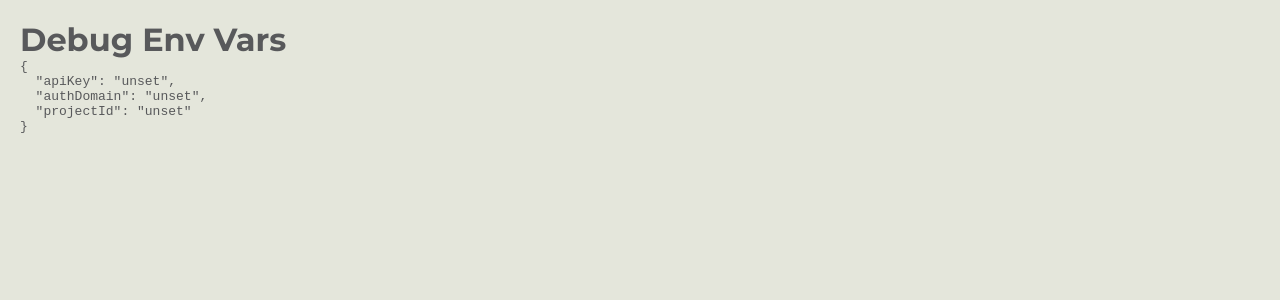
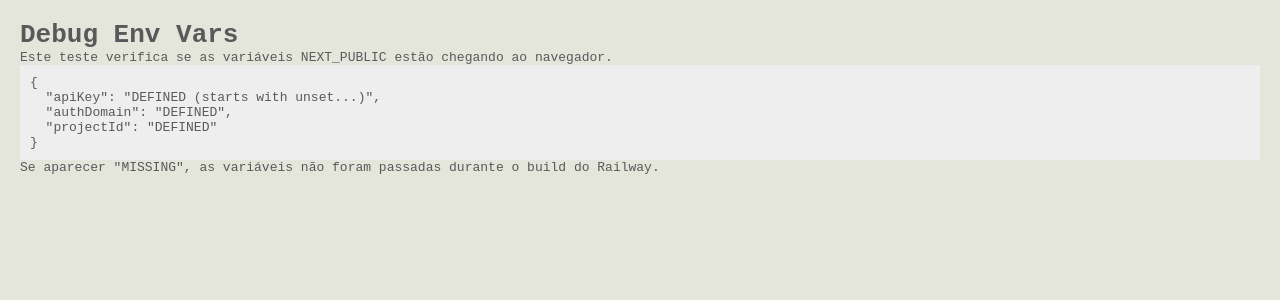
Before and after one commit to gustavocunha88cs/crm-vmm, a Next.js app: page /debug-env in a window 1280 px wide. Shown: the top 300 px of the page. Built offline with nearby package versions, Linux system fonts and the light colour scheme; no server answers; sample sign-in values are in the browser's storage.

Commit message:
Tentando railway

```diff
--- a/app/debug-env/page.tsx
+++ b/app/debug-env/page.tsx
@@ -1,15 +1,22 @@
 export const dynamic = "force-dynamic";
+
 export default function DebugPage() {
   const envVars = {
-    apiKey: process.env.NEXT_PUBLIC_FIREBASE_API_KEY,
-    authDomain: process.env.NEXT_PUBLIC_FIREBASE_AUTH_DOMAIN,
-    projectId: process.env.NEXT_PUBLIC_FIREBASE_PROJECT_ID,
+    apiKey: process.env.NEXT_PUBLIC_FIREBASE_API_KEY ? "DEFINED (starts with " + process.env.NEXT_PUBLIC_FIREBASE_API_KEY.slice(0, 5) + "...)" : "MISSING",
+    authDomain: process.env.NEXT_PUBLIC_FIREBASE_AUTH_DOMAIN ? "DEFINED" : "MISSING",
+    projectId: process.env.NEXT_PUBLIC_FIREBASE_PROJECT_ID ? "DEFINED" : "MISSING",
   };
 
+  console.log("Debug Env Vars (Server Side):", envVars);
+
   return (
-    <div style={{ padding: 20 }}>
+    <div style={{ padding: 20, fontFamily: 'monospace' }}>
       <h1>Debug Env Vars</h1>
-      <pre>{JSON.stringify(envVars, null, 2)}</pre>
+      <p>Este teste verifica se as variáveis NEXT_PUBLIC estão chegando ao navegador.</p>
+      <pre style={{ background: '#eee', padding: 10 }}>
+        {JSON.stringify(envVars, null, 2)}
+      </pre>
+      <p>Se aparecer "MISSING", as variáveis não foram passadas durante o build do Railway.</p>
     </div>
   );
 }
--- a/package.json
+++ b/package.json
@@ -4,6 +4,7 @@
   "private": true,
   "scripts": {
     "dev": "next dev",
+    "prebuild": "echo \"Checking env vars...\" && [ -n \"$NEXT_PUBLIC_FIREBASE_API_KEY\" ] && echo \"API Key found\" || echo \"API Key MISSING\"",
     "build": "next build",
     "start": "next start",
     "start:prod": "npm run build && npm run start",
```
